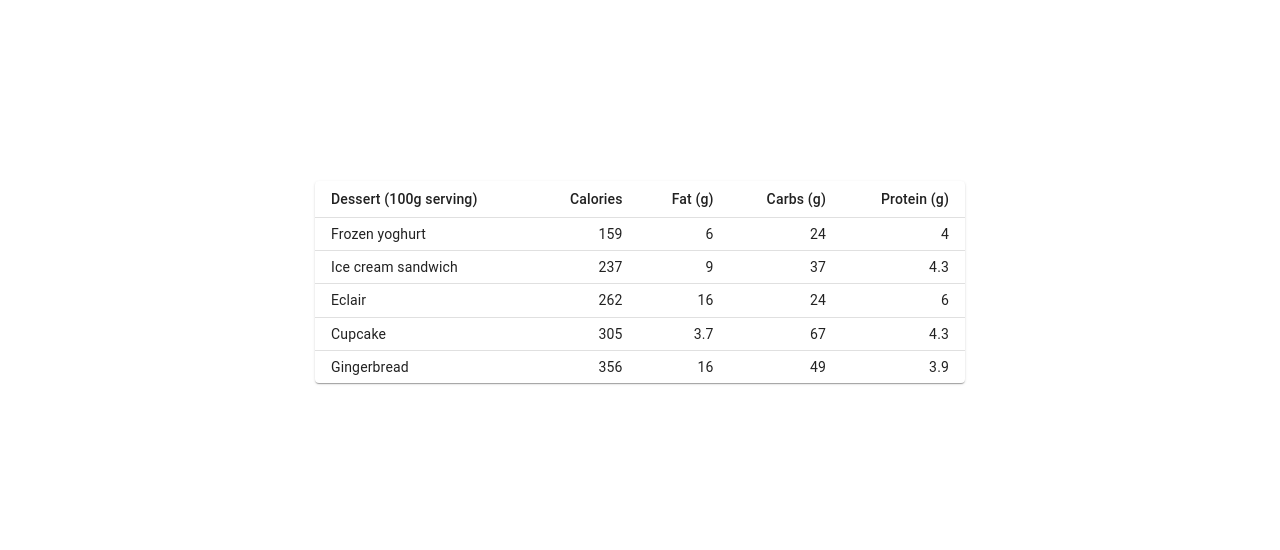
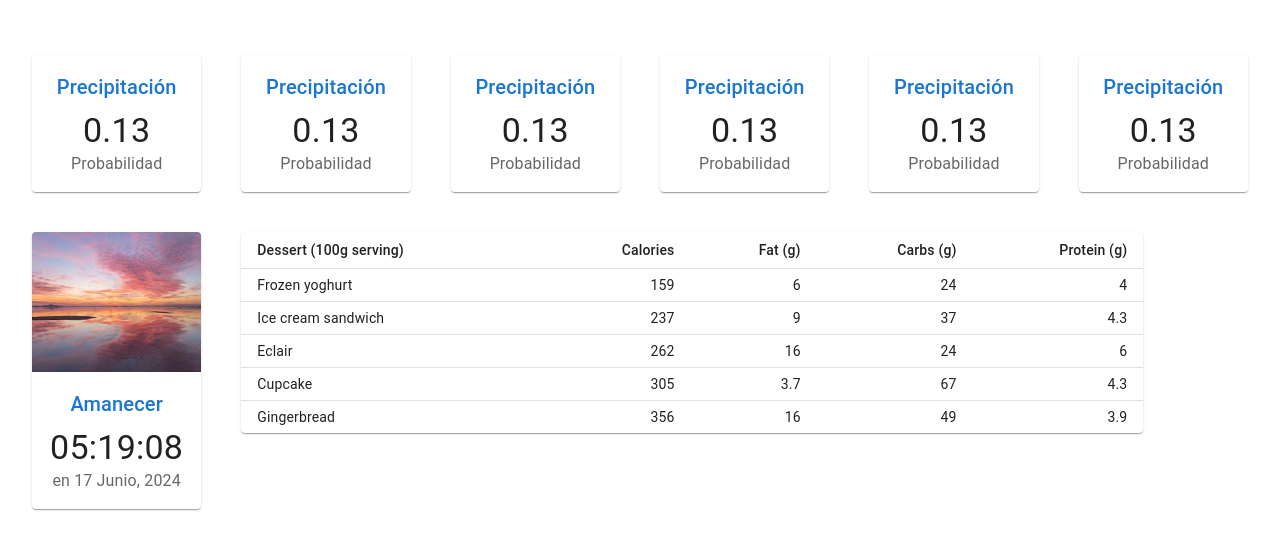
Before and after one commit to angmcruz/dashboard, a React (Vite) app in the folder dashboard/: page / in a window 1280 px wide. Shown: the part 118-668 px from the top of the page. Built offline with nearby package versions, Linux system fonts and the light colour scheme.

Commit message:
update
fdgr

```diff
--- a/dashboard/src/App.tsx
+++ b/dashboard/src/App.tsx
@@ -2,13 +2,42 @@
 import './App.css'
 import Grid from '@mui/material/Unstable_Grid2';
 import BasicTable from './components/BasicTable';
+import Indicator from './components/Indicator';
+import Summary from './components/Summary';
 
 
 function App() {
 	return (
-    <Grid xs={12} md={6} lg={9} >
+    <>
+
+    <Grid container spacing={5}>
+      <Grid xs={12} md={4} lg={2}>
+	        <Indicator title='Precipitación' subtitle='Probabilidad' value={0.13} />
+	    </Grid>
+      <Grid xs={12} md={4} lg={2}>
+	        <Indicator title='Precipitación' subtitle='Probabilidad' value={0.13} />
+	    </Grid>
+      <Grid xs={12} md={4} lg={2}>
+	        <Indicator title='Precipitación' subtitle='Probabilidad' value={0.13} />
+	    </Grid>
+      <Grid xs={12} md={4} lg={2}>
+	        <Indicator title='Precipitación' subtitle='Probabilidad' value={0.13} />
+	    </Grid>
+      <Grid xs={12} md={4} lg={2}>
+	        <Indicator title='Precipitación' subtitle='Probabilidad' value={0.13} />
+	    </Grid>
+      <Grid xs={12} md={4} lg={2}>
+	        <Indicator title='Precipitación' subtitle='Probabilidad' value={0.13} />
+	    </Grid>
+      <Grid xs={12} sm={4} md={3} lg={2}>
+	        <Summary></Summary>
+	    </Grid>
+      <Grid xs={12} md={6} lg={9} >
 	       <BasicTable />
 	    </Grid>
+
+      </Grid>
+      </>
 
 	)
 }
```
